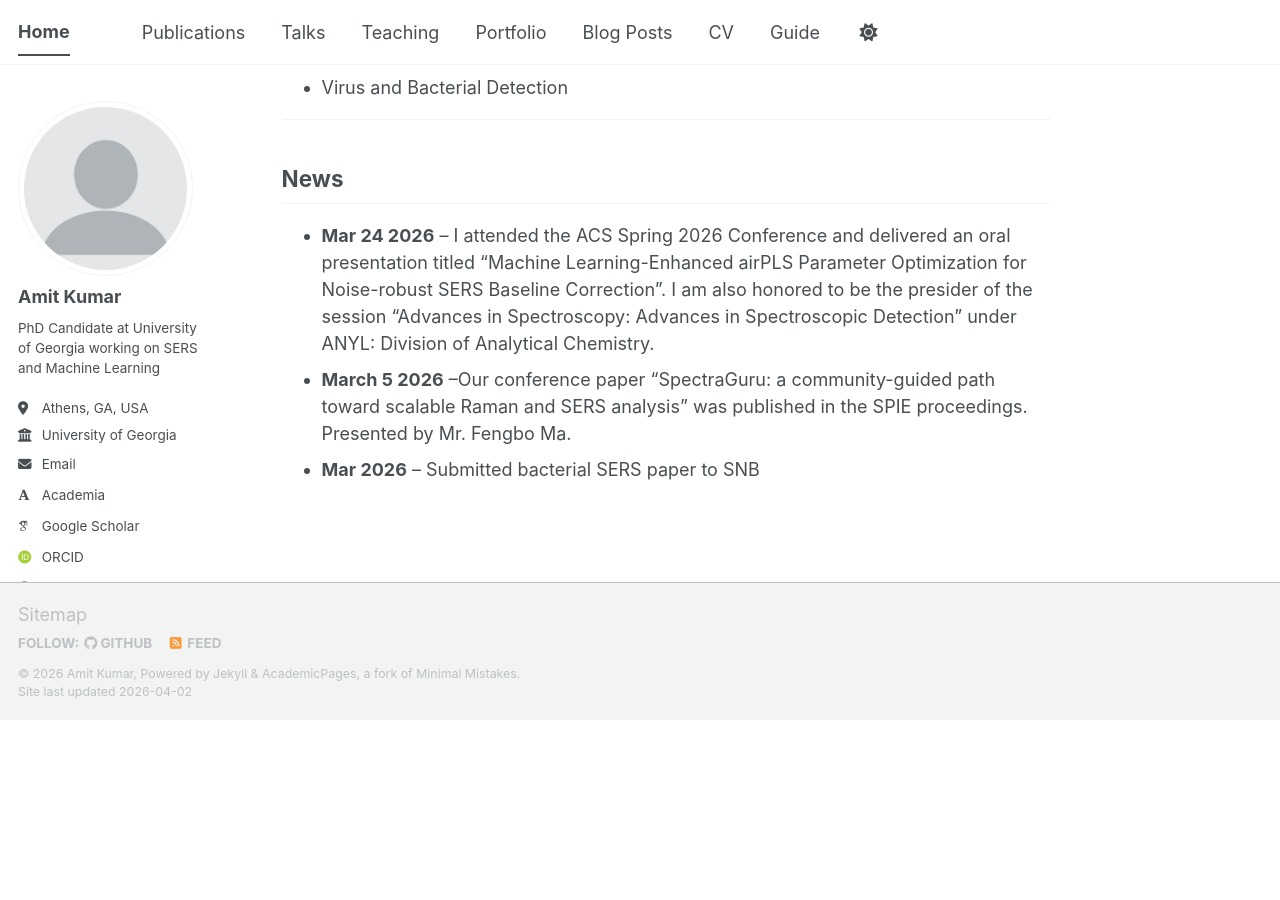
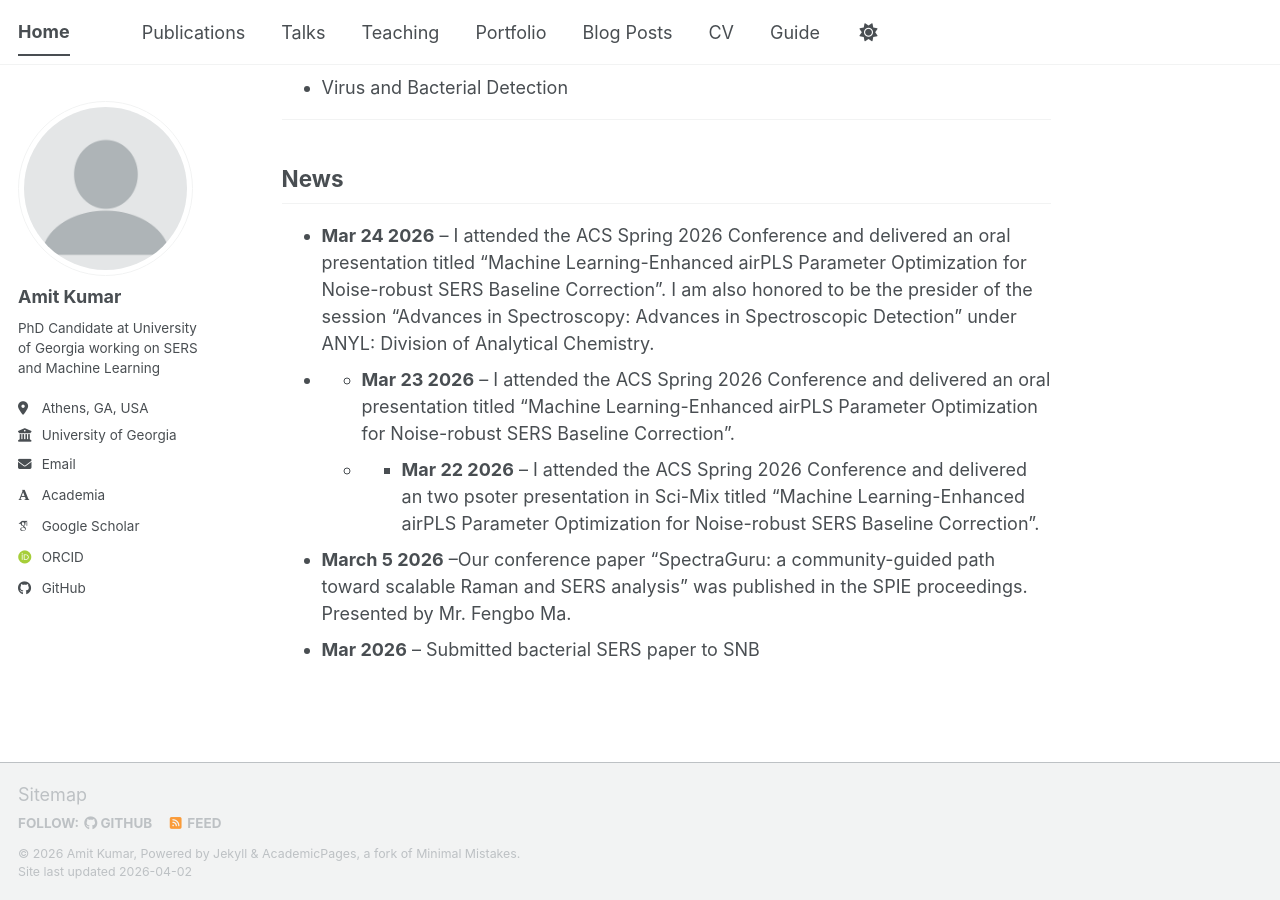
Before and after one commit to AmitKumar-SERS/AmitKumar-SERS.github.io, a Jekyll site: the page built from _pages/about.md, in a window 1280 px wide and 900 px high, scrolled down 843 px. Built offline with Jekyll 4.4.1, drawn with Linux system fonts in a browser that asks for light colours; some web fonts are replaced; a script bundle is joined from its source files by our own code; library files that are not in the unit come from our copies; before the commit the page ends 1563 px from its top, so only the background shows below that.

Commit message:
Update conference news entries in about.md
Corrected dates and details of presentations at the ACS Spring 2026 Conference.

```diff
--- a/_pages/about.md
+++ b/_pages/about.md
@@ -36,5 +36,7 @@ I also work on understanding spectral variability, building analytical models, a
 ## News
 
 - **Mar 24 2026** – I attended the ACS Spring 2026 Conference and delivered an oral presentation titled “Machine Learning-Enhanced airPLS Parameter Optimization for Noise-robust SERS Baseline Correction”. I am also honored to be the presider of the session “Advances in Spectroscopy: Advances in Spectroscopic Detection” under ANYL: Division of Analytical Chemistry.
+- - **Mar 23 2026** – I attended the ACS Spring 2026 Conference and delivered an oral presentation titled “Machine Learning-Enhanced airPLS Parameter Optimization for Noise-robust SERS Baseline Correction”.
+  - - **Mar 22 2026** – I attended the ACS Spring 2026 Conference and delivered an two psoter presentation in Sci-Mix titled “Machine Learning-Enhanced airPLS Parameter Optimization for Noise-robust SERS Baseline Correction”.
 - **March 5 2026** –Our conference paper “SpectraGuru: a community-guided path toward scalable Raman and SERS analysis” was published in the SPIE proceedings. Presented by Mr. Fengbo Ma.
 - **Mar 2026** – Submitted bacterial SERS paper to SNB
```
